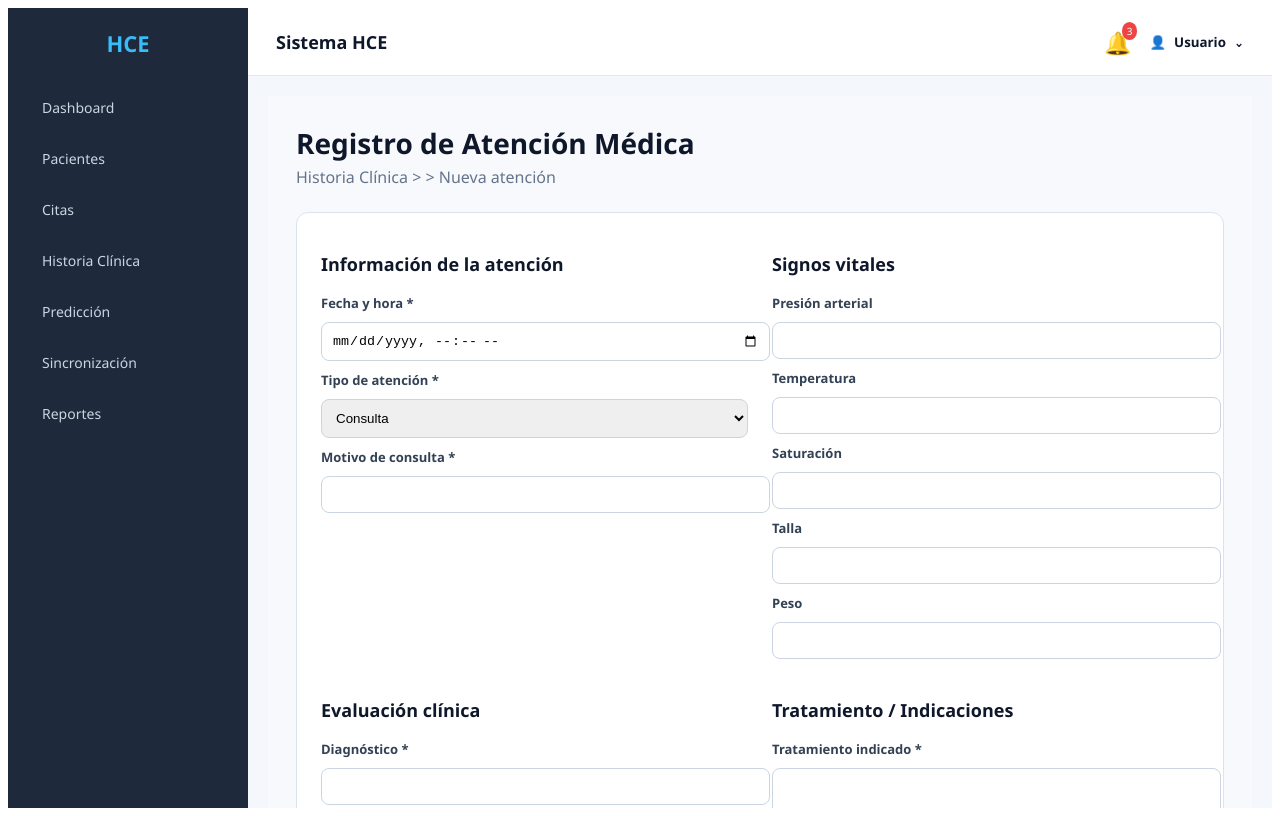
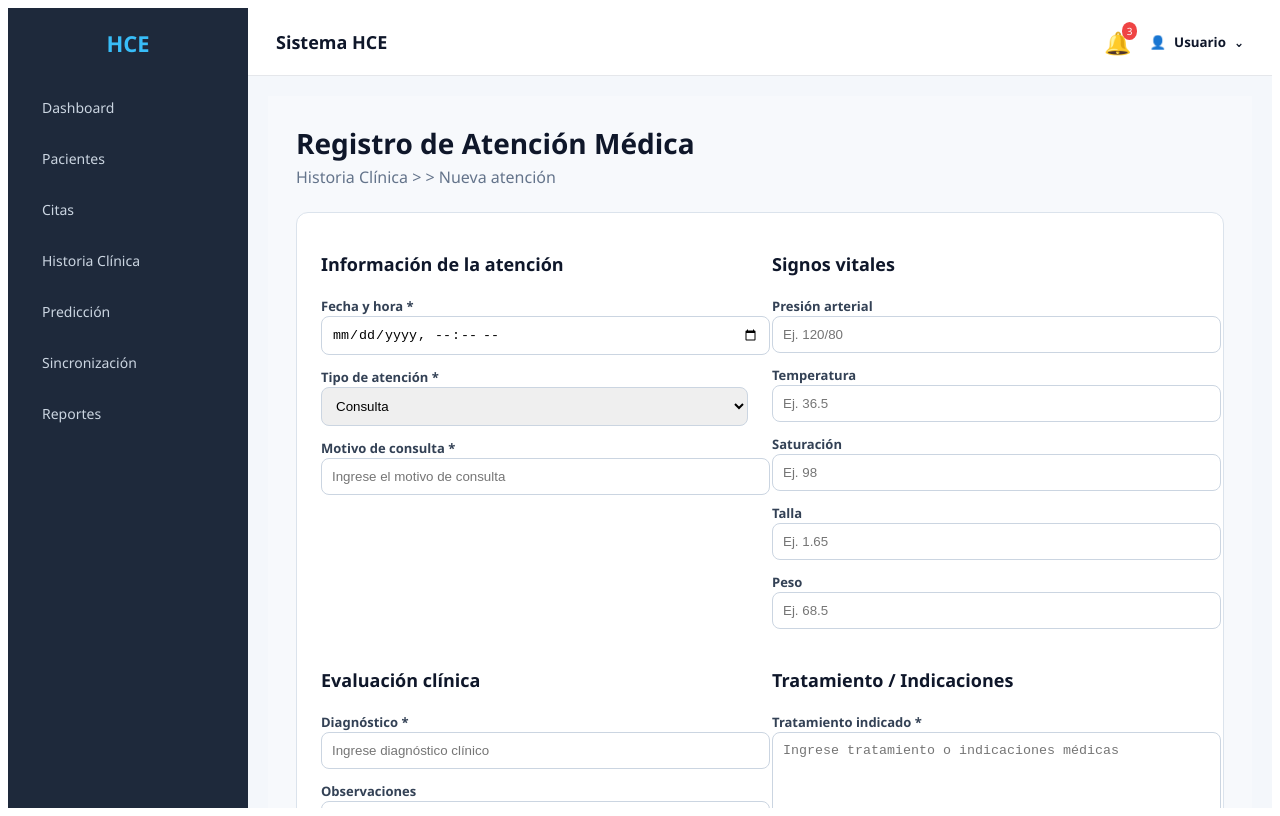
Before and after one commit to bancesroseline-alt/hce-system, an Angular app: page /atenciones/nueva/1 in a window 1280 px wide. Built offline with nearby package versions, Linux system fonts and the light colour scheme; no server answers; sample sign-in values are in the browser's storage.

Commit message:
Update registro-atencion.component.html

```diff
--- a/src/app/pages/registro-atencion/registro-atencion.component.html
+++ b/src/app/pages/registro-atencion/registro-atencion.component.html
@@ -1,17 +1,41 @@
 <div class="atencion-page">
 
+  <!-- HEADER -->
   <div class="page-header">
     <div>
-      <h1>Registro de Atención Médica</h1>
-      <p>Historia Clínica > {{ paciente?.nombres }} {{ paciente?.apellidos }} > Nueva atención</p>
-    </div>
+      <h1>
+        {{ modoEmergencia ? 'Atención de Emergencia' : 'Registro de Atención Médica' }}
+      </h1>
+
+      <p>
+        Historia Clínica >
+        {{ paciente?.nombres }} {{ paciente?.apellidos }} >
+        {{ modoEmergencia ? 'Emergencia' : 'Nueva atención' }}
+      </p>
     </div>
 
+    <span class="modo-badge emergencia" *ngIf="modoEmergencia">
+      Emergencia
+    </span>
+
+    <span class="modo-badge cita" *ngIf="citaOrigen">
+      Atención desde cita
+    </span>
+  </div>
+
+  <!-- MENSAJE -->
+  <div *ngIf="mensaje" class="alerta">
+    {{ mensaje }}
+  </div>
+
+  <!-- PACIENTE -->
   <section class="patient-card" *ngIf="paciente">
+
     <div class="avatar"></div>
 
-    <div>
+    <div class="patient-info">
       <h2>{{ paciente.nombres }} {{ paciente.apellidos }}</h2>
+
       <p>
         DNI: {{ paciente.numeroDocumento }} |
         {{ paciente.edad }} años |
@@ -19,77 +43,205 @@
       </p>
     </div>
 
-    <span class="estado-activo">Activo</span>
+    <span class="estado-activo" *ngIf="paciente.estado">
+      Activo
+    </span>
+
+    <span class="estado-inactivo" *ngIf="!paciente.estado">
+      Inactivo
+    </span>
+
   </section>
 
+  <!-- AVISO SI VIENE DE CITA -->
+  <div class="info-box" *ngIf="citaOrigen">
+    Esta atención fue iniciada desde una cita programada. La fecha, el tipo de atención y el motivo se cargaron automáticamente desde la cita.
+  </div>
+
+  <!-- AVISO SI ES EMERGENCIA -->
+  <div class="danger-box" *ngIf="modoEmergencia">
+    Atención de emergencia: la fecha y hora se registran automáticamente con el momento actual. Complete el motivo de consulta y la evaluación clínica.
+  </div>
+
+  <!-- FORMULARIO -->
   <form class="form-grid" (ngSubmit)="guardarAtencion()">
 
+    <!-- INFORMACIÓN DE LA ATENCIÓN -->
     <section class="form-section">
+
       <h2>Información de la atención</h2>
 
+      <div class="form-group">
         <label>Fecha y hora *</label>
-      <input type="datetime-local" [(ngModel)]="atencion.fechaHora" name="fechaHora" required>
 
+        <input
+          type="datetime-local"
+          [(ngModel)]="atencion.fechaHora"
+          name="fechaHora"
+          [readonly]="!!citaOrigen || modoEmergencia"
+          required>
+      </div>
+
+      <div class="form-group">
         <label>Tipo de atención *</label>
-      <select [(ngModel)]="atencion.tipoAtencion" name="tipoAtencion" required>
+
+        <select
+          [(ngModel)]="atencion.tipoAtencion"
+          name="tipoAtencion"
+          [disabled]="!!citaOrigen || modoEmergencia"
+          required>
+
+          <option value="">Seleccione tipo</option>
           <option value="CONSULTA">Consulta</option>
           <option value="EMERGENCIA">Emergencia</option>
           <option value="PREVENTIVA">Preventiva</option>
+
         </select>
+      </div>
 
+      <div class="form-group">
         <label>Motivo de consulta *</label>
-      <input type="text" [(ngModel)]="atencion.motivoConsulta" name="motivoConsulta" required>
+
+        <input
+          type="text"
+          [(ngModel)]="atencion.motivoConsulta"
+          name="motivoConsulta"
+          [readonly]="!!citaOrigen"
+          placeholder="Ingrese el motivo de consulta"
+          required>
+      </div>
+
     </section>
 
+    <!-- SIGNOS VITALES -->
     <section class="form-section">
+
       <h2>Signos vitales</h2>
 
+      <div class="form-group">
         <label>Presión arterial</label>
-      <input type="text" [(ngModel)]="atencion.presionArterial" name="presionArterial">
+        <input
+          type="text"
+          placeholder="Ej. 120/80"
+          [(ngModel)]="atencion.presionArterial"
+          name="presionArterial">
+      </div>
 
+      <div class="form-group">
         <label>Temperatura</label>
-      <input type="number" step="0.1" [(ngModel)]="atencion.temperatura" name="temperatura">
+        <input
+          type="number"
+          step="0.1"
+          placeholder="Ej. 36.5"
+          [(ngModel)]="atencion.temperatura"
+          name="temperatura">
+      </div>
 
+      <div class="form-group">
         <label>Saturación</label>
-      <input type="number" [(ngModel)]="atencion.saturacion" name="saturacion">
+        <input
+          type="number"
+          placeholder="Ej. 98"
+          [(ngModel)]="atencion.saturacion"
+          name="saturacion">
+      </div>
 
+      <div class="form-group">
         <label>Talla</label>
-      <input type="number" step="0.01" [(ngModel)]="atencion.talla" name="talla">
+        <input
+          type="number"
+          step="0.01"
+          placeholder="Ej. 1.65"
+          [(ngModel)]="atencion.talla"
+          name="talla">
+      </div>
 
+      <div class="form-group">
         <label>Peso</label>
-      <input type="number" step="0.1" [(ngModel)]="atencion.peso" name="peso">
+        <input
+          type="number"
+          step="0.1"
+          placeholder="Ej. 68.5"
+          [(ngModel)]="atencion.peso"
+          name="peso">
+      </div>
+
     </section>
 
+    <!-- EVALUACIÓN CLÍNICA -->
     <section class="form-section">
+
       <h2>Evaluación clínica</h2>
 
+      <div class="form-group">
         <label>Diagnóstico *</label>
-      <input type="text" [(ngModel)]="atencion.diagnostico" name="diagnostico" required>
 
+        <input
+          type="text"
+          placeholder="Ingrese diagnóstico clínico"
+          [(ngModel)]="atencion.diagnostico"
+          name="diagnostico"
+          required>
+      </div>
+
+      <div class="form-group">
         <label>Observaciones</label>
-      <textarea [(ngModel)]="atencion.observaciones" name="observaciones"></textarea>
+
+        <textarea
+          placeholder="Ingrese observaciones adicionales"
+          [(ngModel)]="atencion.observaciones"
+          name="observaciones">
+        </textarea>
+      </div>
+
     </section>
 
+    <!-- TRATAMIENTO -->
     <section class="form-section">
+
       <h2>Tratamiento / Indicaciones</h2>
 
+      <div class="form-group">
         <label>Tratamiento indicado *</label>
-      <textarea [(ngModel)]="atencion.tratamientoIndicado" name="tratamientoIndicado" required></textarea>
 
+        <textarea
+          placeholder="Ingrese tratamiento o indicaciones médicas"
+          [(ngModel)]="atencion.tratamientoIndicado"
+          name="tratamientoIndicado"
+          required>
+        </textarea>
+      </div>
+
+      <div class="form-group">
         <label>Medicamentos</label>
-      <textarea [(ngModel)]="atencion.medicamentos" name="medicamentos"></textarea>
+
+        <textarea
+          placeholder="Ingrese medicamentos indicados"
+          [(ngModel)]="atencion.medicamentos"
+          name="medicamentos">
+        </textarea>
+      </div>
+
     </section>
 
+    <!-- BOTONES -->
     <div class="form-actions">
-      <button type="button" class="btn-secondary" [routerLink]="['/historias-clinicas', pacienteId]">
+
+      <button
+        type="button"
+        class="btn-secondary"
+        [routerLink]="['/historias-clinicas', pacienteId]">
+
         Cancelar
+
       </button>
 
       <button
-  type="button"
-  class="btn-primary"
-  (click)="guardarAtencion()">
-  Guardar atención
+        type="submit"
+        class="btn-primary">
+
+        {{ modoEmergencia ? 'Guardar emergencia' : 'Guardar atención' }}
+
       </button>
 
     </div>
```
Lines whose indentation alone changed are shown as unchanged.
